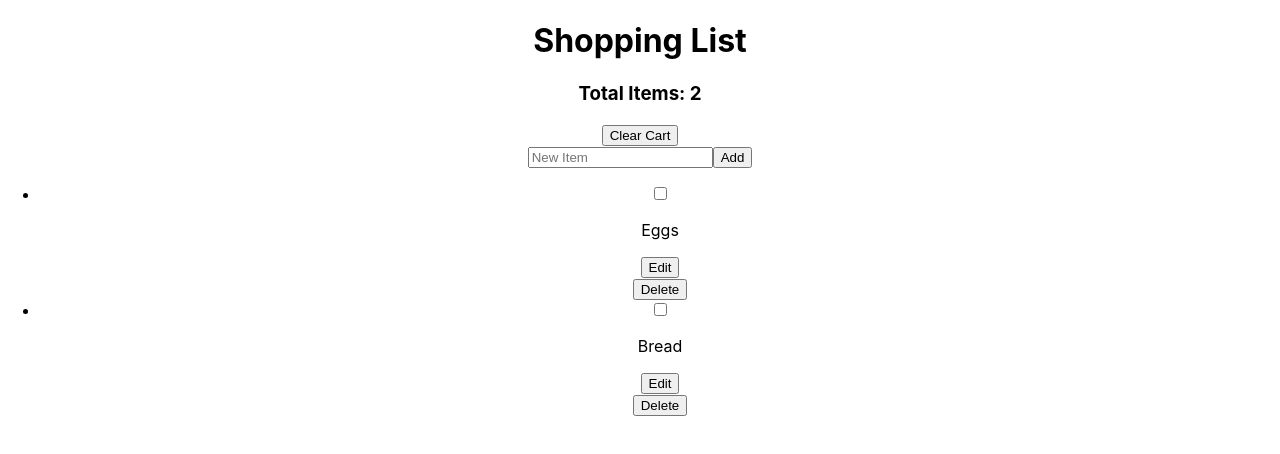
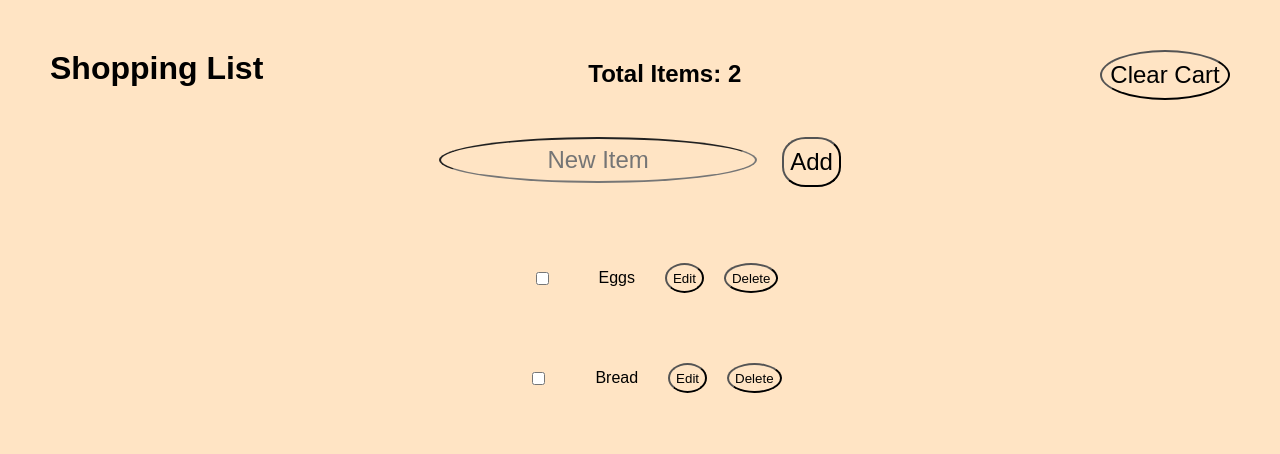
Before and after one commit to ajoy267/adv-react-shopping-list, a React (Create React App) app: page / in a window 1280 px wide. Shown: the top 454 px of the page. Built offline with nearby package versions, Linux system fonts and the light colour scheme.

Commit message:
added styles

```diff
--- a/src/App.css
+++ b/src/App.css
@@ -1,38 +1,3 @@
-.App {
-  text-align: center;
+body {
+  background-color: bisque;
 }
-
-.App-logo {
-  height: 40vmin;
-  pointer-events: none;
-}
-
-@media (prefers-reduced-motion: no-preference) {
-  .App-logo {
-    animation: App-logo-spin infinite 20s linear;
-  }
-}
-
-.App-header {
-  background-color: #282c34;
-  min-height: 100vh;
-  display: flex;
-  flex-direction: column;
-  align-items: center;
-  justify-content: center;
-  font-size: calc(10px + 2vmin);
-  color: white;
-}
-
-.App-link {
-  color: #61dafb;
-}
-
-@keyframes App-logo-spin {
-  from {
-    transform: rotate(0deg);
-  }
-  to {
-    transform: rotate(360deg);
-  }
-}
--- /dev/null
+++ b/src/components/AddItem/AddItem.css
@@ -0,0 +1,23 @@
+form {
+  display: flex;
+  justify-content: center;
+}
+
+form input {
+  font-family: fantasy;
+  display: flex;
+  text-align: center;
+  height: 40px;
+  font-size: 1.5rem;
+  margin-right: 25px;
+  border-radius: 50%;
+  background-color: bisque;
+}
+
+form button {
+  font-family: fantasy;
+  font-size: 1.5rem;
+  height: 50px;
+  border-radius: 40%;
+  background-color: bisque;
+}
--- a/src/components/AddItem/AddItem.jsx
+++ b/src/components/AddItem/AddItem.jsx
@@ -1,5 +1,6 @@
 import { useState } from 'react';
 import { useShoppingList } from '../../context/ShoppingListContext';
+import './AddItem.css';
 
 export default function AddItem() {
   const { handleAddItem } = useShoppingList();
--- /dev/null
+++ b/src/components/Header/Header.css
@@ -0,0 +1,33 @@
+header {
+  display: flex;
+  flex-direction: row;
+  font-family: fantasy;
+}
+
+header h1 {
+  display: flex;
+  justify-content: left;
+  margin: 50px;
+}
+
+header h3 {
+  display: flex;
+  font-size: 1.5rem;
+  margin-top: 60px;
+  margin-left: 275px;
+}
+
+header button {
+  display: flex;
+  font-family: fantasy;
+  font-size: 1.5rem;
+  justify-content: center;
+  align-items: center;
+  margin-left: auto;
+  margin-top: 50px;
+  margin-right: 50px;
+  width: 130px;
+  height: 50px;
+  background-color: bisque;
+  border-radius: 50%;
+}
--- a/src/components/Header/Header.jsx
+++ b/src/components/Header/Header.jsx
@@ -1,5 +1,6 @@
 import React from 'react';
 import { useShoppingList } from '../../context/ShoppingListContext';
+import './Header.css';
 
 const Header = () => {
   const { items, handleClearCart } = useShoppingList();
--- a/src/components/List/Item.jsx
+++ b/src/components/List/Item.jsx
@@ -7,7 +7,7 @@ export default function Item({ item, handleEditItem, handleDelete }) {
 
   if (editing) {
     itemContent = (
-      <div>
+      <div className="individual-item">
         <input
           value={item.text}
           onChange={(e) => {
@@ -25,7 +25,7 @@ export default function Item({ item, handleEditItem, handleDelete }) {
     );
   } else {
     itemContent = (
-      <div>
+      <div className="individual-item">
         <p>{item.text}</p>
         <button type="button" onClick={() => setEditing(true)} aria-label={`Edit ${item.text}`}>
           Edit
@@ -34,8 +34,9 @@ export default function Item({ item, handleEditItem, handleDelete }) {
     );
   }
   return (
-    <div>
+    <div className="item">
       <input
+        className="check"
         type="checkbox"
         checked={item.done}
         onChange={(e) => {
--- /dev/null
+++ b/src/components/List/List.css
@@ -0,0 +1,40 @@
+.list-items ul {
+  list-style: none;
+  display: flex;
+  flex-direction: column;
+}
+
+.item {
+  display: flex;
+  flex-direction: row;
+  justify-content: center;
+  font-family: fantasy;
+  margin-top: 50px;
+}
+
+.individual-item {
+  display: flex;
+  flex-direction: row;
+}
+
+.item .check {
+  margin-top: auto;
+  margin-bottom: auto;
+  margin-right: 50px;
+  background-color: bisque;
+}
+
+p {
+  margin-right: 20px;
+}
+
+.item button {
+  font-family: fantasy;
+  height: 30px;
+  margin-top: auto;
+  margin-bottom: auto;
+  margin-left: 10px;
+  margin-right: 10px;
+  border-radius: 50%;
+  background-color: bisque;
+}
--- a/src/components/List/List.jsx
+++ b/src/components/List/List.jsx
@@ -1,12 +1,13 @@
 import React from 'react';
 import { useShoppingList } from '../../context/ShoppingListContext';
 import Item from './Item';
+import './List.css';
 
 export default function List() {
   const { items, handleEditItem, handleDelete } = useShoppingList();
 
   return (
-    <div>
+    <div className="list-items">
       <ul>
         {items.map((item) => (
           <li key={item.id}>
```
